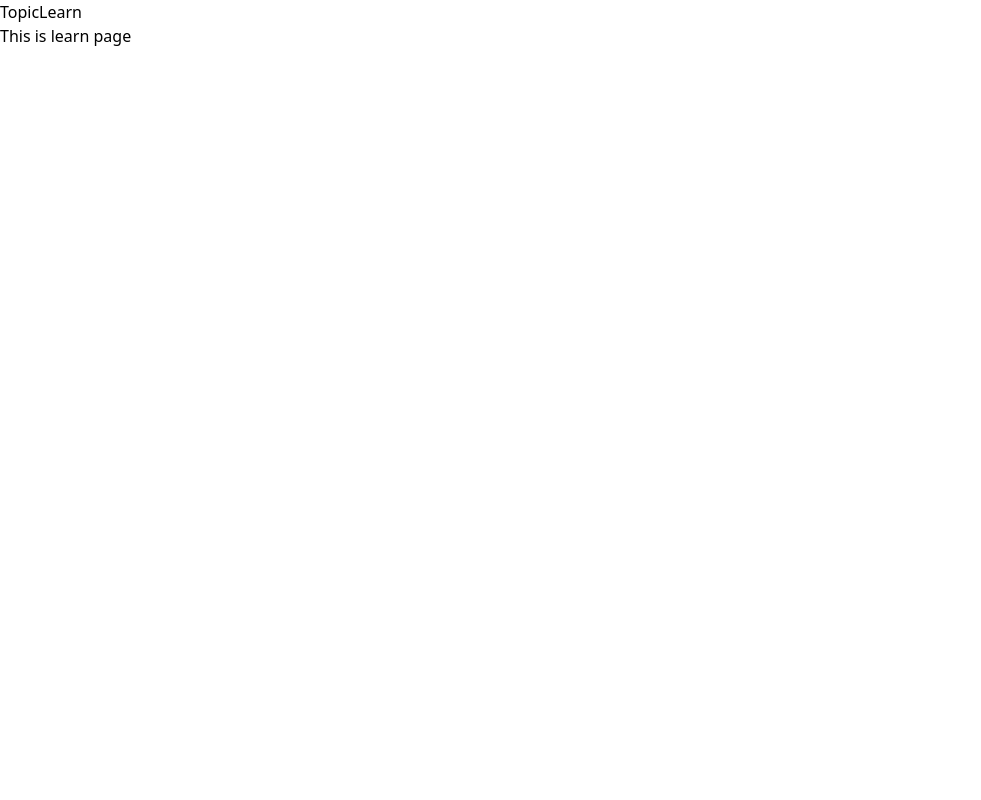
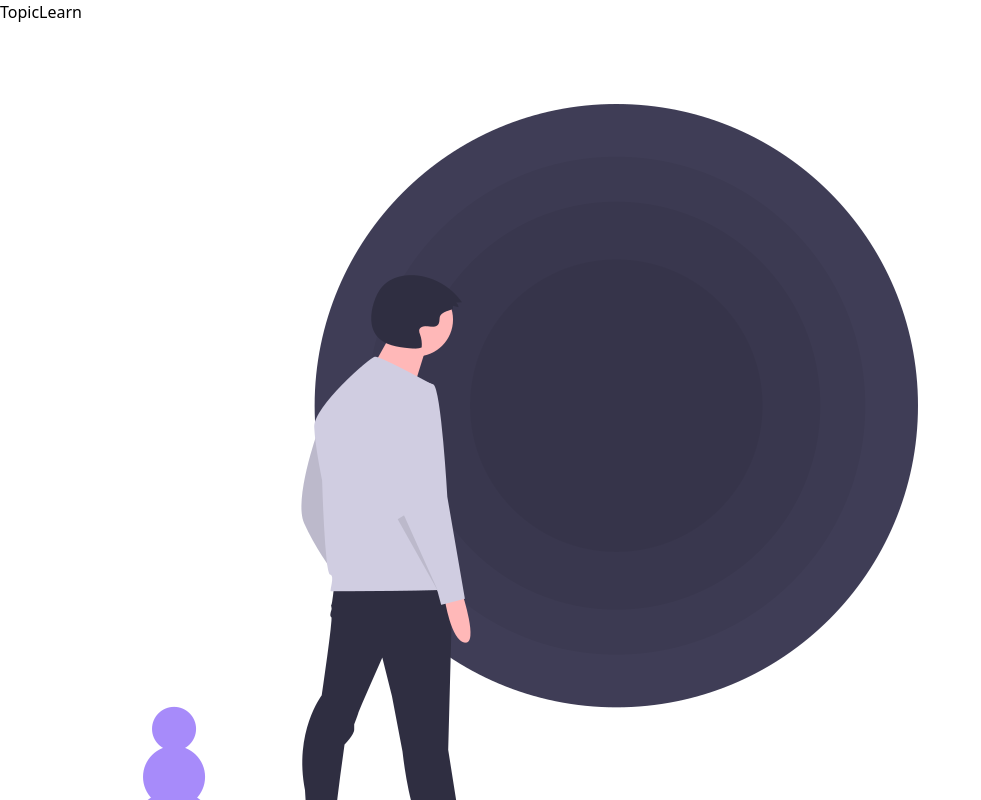
Before and after one commit to izamghali/flashcard, a React (Vite) app: page / in a window 1280 px wide. Both pictures are taken after a click on the button "Learn". Shown: the top 800 px of the page, without its empty margins (0-981 px from the left). Built offline with nearby package versions, Linux system fonts and the light colour scheme.

Commit message:
UPDATED: LearnPage with illustration & NewTopic button

```diff
--- a/src/App.jsx
+++ b/src/App.jsx
@@ -3,6 +3,7 @@ import './App.css'
 import NavBar from './components/NavBar'
 import TopicPage from './pages/TopicPage'
 import LearnPage from './pages/LearnPage'
+import EmptyData from './components/EmptyData'
 
 import { decremented, incremented } from './store/store'
 import { useSelector, useDispatch } from 'react-redux'
@@ -18,7 +19,7 @@ function App() {
       <div className='flex justify-center items-center flex-col gap-4 h-screen sm:h-full'>
         <NavBar setPage={setPage} /> {/* FIX:  NavBar at the bottom when mobile screen  */}
 
-        { page ? <LearnPage/> : <TopicPage/> }
+        { page ? <LearnPage page={page} /> : <TopicPage page={page} /> }
 
       </div>
     </>
--- /dev/null
+++ b/src/components/EmptyData.jsx
@@ -0,0 +1,28 @@
+import React, { useState } from "react"
+import NewButton from "./NewButton"
+import voidImg from '../assets/void.png'
+import noDataImg from '../assets/no-data.png'
+
+export default function LearnPage({ page, topics, cardDecks }) {
+
+
+    return (
+        <section className="flex flex-col items-center gap-20">
+            { (topics && !page) || (cardDecks && page) ?
+                    // <h1 className="">There's data</h1> // FIX:  Loop topics here
+                    <div className="flex flex-col items-center gap-4">
+                        <img className="w-48 sm:w-80" src={voidImg} />
+                        <span className="text-stone-500">~ There is no card deck yet 🤨 ~</span>
+                    </div>
+                :
+                    <div className="flex flex-col items-center gap-4">
+                        <img className="w-48 sm:w-80" src={noDataImg} />
+                        <span className="text-stone-500">~ There is no topic yet 🥲 ~</span>
+                    </div>
+
+            }
+
+            <NewButton page={page} />
+        </section>
+    )
+};
--- a/src/components/NewTopic.jsx
+++ b/src/components/NewButton.jsx
@@ -1,6 +1,7 @@
 import React from "react"
 
-export default function NewTopic({ topics }) {
+export default function NewButton({ topics, page }) {
+
     return (
         <div>
             <a className="flex items-center gap-2 group " href="" >
@@ -13,12 +14,12 @@ export default function NewTopic({ topics }) {
                 { topics ?
                     <span className="border-b-[1.5px] border-stone-300 border-dotted text-stone-600
                     duration-300 group-hover:text-stone-950 group-hover:border-stone-950 group-hover:border-solid">
-                       Create a new topic
+                       Create a new { page ? 'topic' : 'card deck' }
                    </span>
                 :
                     <span className="border-b-[1.5px] border-stone-300 border-dotted text-stone-800
                         duration-300 group-hover:text-stone-950 group-hover:border-stone-950 group-hover:border-solid">
-                        Create a new topic
+                        Create a new { page ? 'card deck' : 'topic' }
                     </span>
                 }
 
--- a/src/pages/LearnPage.jsx
+++ b/src/pages/LearnPage.jsx
@@ -1,9 +1,23 @@
-import React from "react"
+import React, { useState } from "react"
+import NewButton from "../components/NewButton"
+import voidImg from '../assets/void.png'
 
-export default function LearnPage(props) {
+export default function LearnPage({ page }) {
+
+    const [ cardDecks, setCardDecks ] = useState(false) // FIX:  This should be array, not boolean
+
     return (
-        <div>
-            <h1>This is learn page</h1>
-        </div>
+        <section className="flex flex-col items-center gap-20">
+            { cardDecks ?
+                    <h1 className="">There's data</h1> // FIX:  Loop topics here
+                :
+                    <div className="flex flex-col items-center gap-4">
+                        <img className="w-48 sm:w-80" src={voidImg} />
+                        <span className="text-stone-500">~ There is no card deck yet 🤨 ~</span>
+                    </div>
+            }
+
+            <NewButton page={page} />
+        </section>
     )
 };
--- a/src/pages/TopicPage.jsx
+++ b/src/pages/TopicPage.jsx
@@ -1,8 +1,8 @@
 import React, { useState } from "react"
-import NewTopic from "../components/NewTopic"
 import noDataImg from '../assets/no-data.png'
+import NewButton from "../components/NewButton"
 
-export default function TopicPage(props) {
+export default function TopicPage({ page }) {
 
     const [ topics, setTopics ] = useState(false) // FIX:  This should be array, not boolean
 
@@ -17,7 +17,7 @@ export default function TopicPage(props) {
                     </div>
 
             }
-            <NewTopic topics={topics}/>
+            <NewButton topics={topics} page={page}/>
 
         </section>
     )
```
